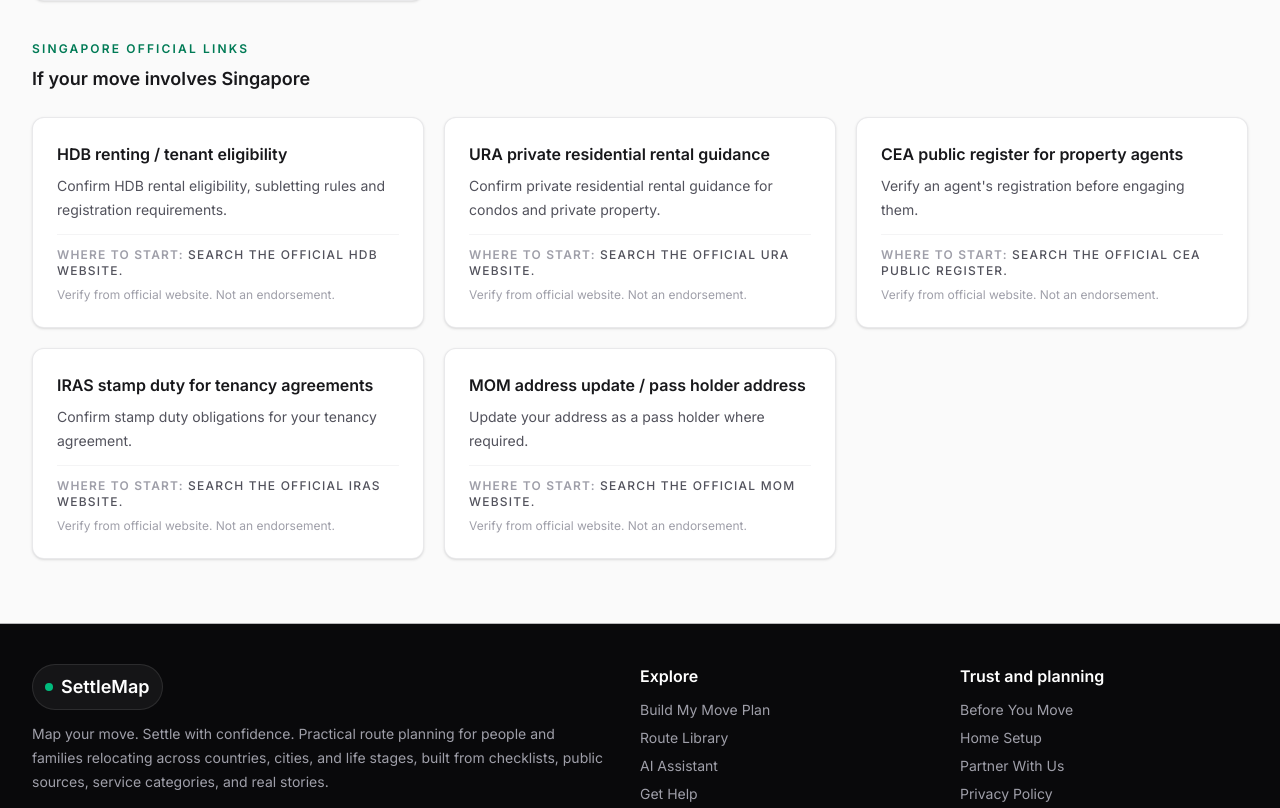
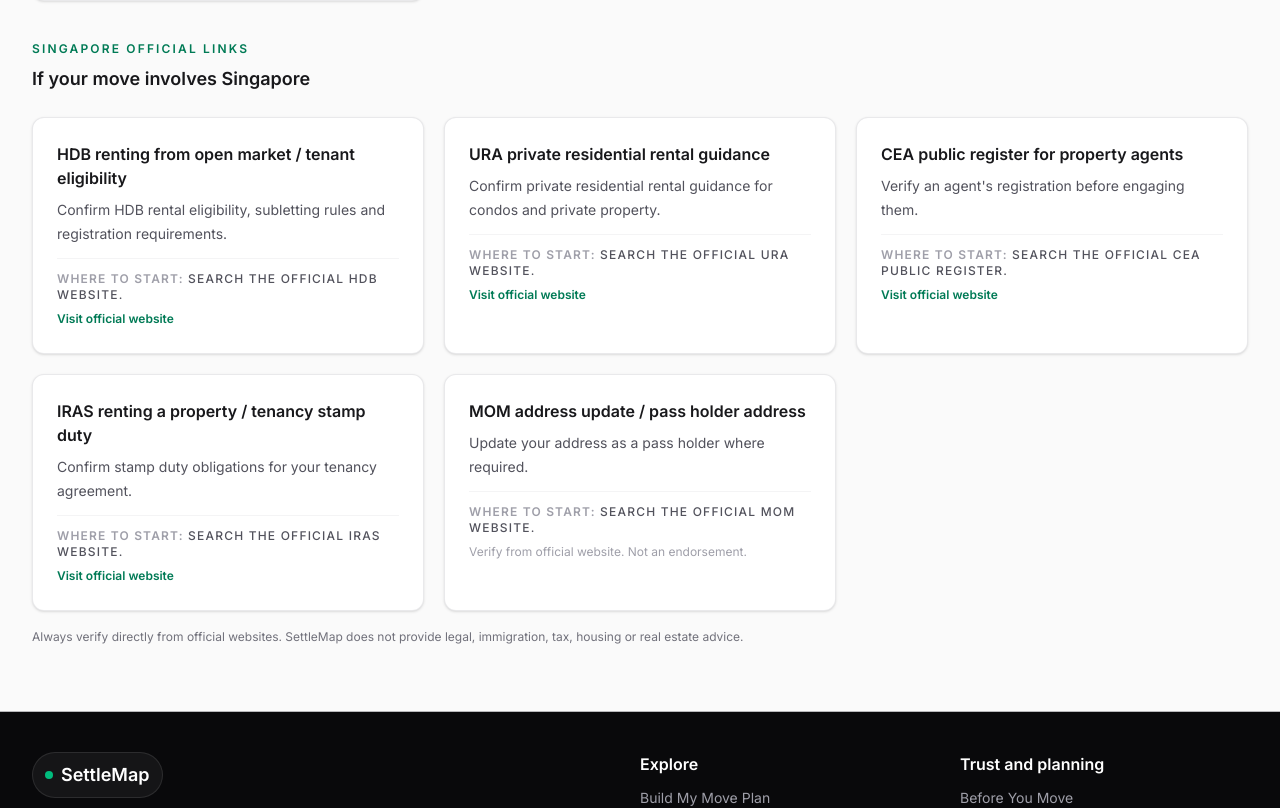
Before and after one commit to salestradzlah-code/videshflow-demo, a Next.js app: page /services in a window 1280 px wide. Shown: the part 3437-4245 px from the top of the page. Built offline with nearby package versions, Linux system fonts and the light colour scheme.

Commit message:
V9.2.1 Singapore official links polish

```diff
--- a/src/components/settlemap/RouteWizard.tsx
+++ b/src/components/settlemap/RouteWizard.tsx
@@ -3,7 +3,7 @@
 import Link from "next/link";
 import { useEffect, useMemo, useRef, useState, type ReactNode } from "react";
 import { ArrowRight, Bot, CalendarDays, CheckCircle2, Clock3, Copy, FileSearch, Globe2, Plane, RefreshCcw, Route, ShieldCheck, Sparkles, UploadCloud } from "lucide-react";
-import { addOnOptions, cookingOptions, destinations, documentCategories, domesticEssentials, furnishingOptions, getTransportPrefOptions, moveDateOptions, moveInWindowOptions, moveReasons, occupancyOptions, passTypeOptions, petOptions, platformStats, profiles, realStories, roomTypeOptions, serviceCategories, singaporeOfficialLinkCategories, smokingOptions, type AddOnKey, type Destination, type DestinationKey, type MoveDateKey, type MoveReason, type MoveReasonKey, type PetKey, type Profile, type ProfileKey, type TimelineTask } from "@/data/demoPlatform";
+import { addOnOptions, cookingOptions, destinations, documentCategories, domesticEssentials, furnishingOptions, getTransportPrefOptions, moveDateOptions, moveInWindowOptions, moveReasons, occupancyOptions, OFFICIAL_LINKS_DISCLAIMER, passTypeOptions, petOptions, platformStats, profiles, realStories, roomTypeOptions, serviceCategories, singaporeOfficialLinkCategories, smokingOptions, type AddOnKey, type Destination, type DestinationKey, type MoveDateKey, type MoveReason, type MoveReasonKey, type PetKey, type Profile, type ProfileKey, type TimelineTask } from "@/data/demoPlatform";
 import { buildTimeline, calculateProgress, getMoveDateLabels, groupByPhase } from "@/lib/relocationTimeline";
 import { DISCLAIMER_SHORT } from "@/lib/constants";
 import { SearchableSelect } from "@/components/ui/SearchableSelect";
@@ -1010,10 +1010,22 @@
           <div key={category.key} className="rounded-xl bg-zinc-50 p-3 text-sm leading-6 text-zinc-700">
             <p className="font-medium text-zinc-900">{category.title}</p>
             <p className="mt-1 text-xs leading-5 text-zinc-600">{category.whatToDo}</p>
-            <p className="mt-1 text-xs font-semibold text-zinc-500">Verify from official website</p>
+            {category.url ? (
+              <a
+                href={category.url}
+                target="_blank"
+                rel="noopener noreferrer"
+                className="mt-1 inline-block text-xs font-semibold text-emerald-700 underline hover:text-emerald-800"
+              >
+                Visit official website
+              </a>
+            ) : (
+              <p className="mt-1 text-xs font-semibold text-zinc-500">Verify from official website</p>
+            )}
           </div>
         ))}
       </div>
+      <p className="mt-4 text-xs leading-5 text-zinc-500">{OFFICIAL_LINKS_DISCLAIMER}</p>
     </div>
   );
 }
--- a/src/components/settlemap/ServicesDirectory.tsx
+++ b/src/components/settlemap/ServicesDirectory.tsx
@@ -21,7 +21,7 @@
 } from "lucide-react";
 import { InfoBanner } from "@/components/ui/InfoBanner";
 import { DIRECTORY_DISCLAIMER } from "@/lib/constants";
-import { ACTION_LINKS_NOT_ENDORSEMENT, actionLinkCategories, singaporeOfficialLinkCategories } from "@/data/demoPlatform";
+import { ACTION_LINKS_NOT_ENDORSEMENT, actionLinkCategories, OFFICIAL_LINKS_DISCLAIMER, singaporeOfficialLinkCategories } from "@/data/demoPlatform";
 
 type ServiceGroup = "Housing" | "Moving and goods" | "Connectivity and utilities" | "Money and insurance" | "Health and family" | "Transport and admin";
 
@@ -234,10 +234,22 @@
                 <p className="mt-3 border-t border-zinc-100 pt-3 text-xs font-semibold uppercase tracking-[0.1em] text-zinc-400">
                   Where to start: <span className="font-medium text-zinc-600">{category.whereToStart}</span>
                 </p>
-                <p className="mt-2 text-xs text-zinc-400">Verify from official website. Not an endorsement.</p>
+                {category.url ? (
+                  <a
+                    href={category.url}
+                    target="_blank"
+                    rel="noopener noreferrer"
+                    className="mt-2 inline-block text-xs font-semibold text-emerald-700 underline hover:text-emerald-800"
+                  >
+                    Visit official website
+                  </a>
+                ) : (
+                  <p className="mt-2 text-xs text-zinc-400">Verify from official website. Not an endorsement.</p>
+                )}
               </div>
             ))}
           </div>
+          <p className="mt-4 text-xs leading-5 text-zinc-500">{OFFICIAL_LINKS_DISCLAIMER}</p>
         </div>
       </div>
     </div>
--- a/src/data/demoPlatform.ts
+++ b/src/data/demoPlatform.ts
@@ -475,6 +475,9 @@
   title: string;
   whatToDo: string;
   whereToStart: string;
+  // V9.2.1 — only set when the exact official government/statutory-board URL has been confirmed.
+  // If absent, the UI must show "Verify from official website" instead of a link.
+  url?: string;
 };
 
 // Generic, destination-agnostic action categories. No external URLs are included on purpose —
@@ -495,16 +498,50 @@
 // Singapore-specific official link categories — verbatim from the V9 official links section,
 // kept here so both the route wizard and the Services Directory can share one source of truth.
 export const singaporeOfficialLinkCategories: ActionLinkCategory[] = [
-  { key: "hdb", title: "HDB renting / tenant eligibility", whatToDo: "Confirm HDB rental eligibility, subletting rules and registration requirements.", whereToStart: "Search the official HDB website." },
-  { key: "ura", title: "URA private residential rental guidance", whatToDo: "Confirm private residential rental guidance for condos and private property.", whereToStart: "Search the official URA website." },
-  { key: "cea", title: "CEA public register for property agents", whatToDo: "Verify an agent's registration before engaging them.", whereToStart: "Search the official CEA public register." },
-  { key: "iras", title: "IRAS stamp duty for tenancy agreements", whatToDo: "Confirm stamp duty obligations for your tenancy agreement.", whereToStart: "Search the official IRAS website." },
-  { key: "mom", title: "MOM address update / pass holder address", whatToDo: "Update your address as a pass holder where required.", whereToStart: "Search the official MOM website." },
+  {
+    key: "hdb",
+    title: "HDB renting from open market / tenant eligibility",
+    whatToDo: "Confirm HDB rental eligibility, subletting rules and registration requirements.",
+    whereToStart: "Search the official HDB website.",
+    url: "https://www.hdb.gov.sg/residential/renting-a-flat/renting-from-the-open-market/eligibility",
+  },
+  {
+    key: "ura",
+    title: "URA private residential rental guidance",
+    whatToDo: "Confirm private residential rental guidance for condos and private property.",
+    whereToStart: "Search the official URA website.",
+    url: "https://www.ura.gov.sg/Corporate/Property/Residential/Renting-Property",
+  },
+  {
+    key: "cea",
+    title: "CEA public register for property agents",
+    whatToDo: "Verify an agent's registration before engaging them.",
+    whereToStart: "Search the official CEA public register.",
+    url: "https://eservices.cea.gov.sg/aceas/public-register/",
+  },
+  {
+    key: "iras",
+    title: "IRAS renting a property / tenancy stamp duty",
+    whatToDo: "Confirm stamp duty obligations for your tenancy agreement.",
+    whereToStart: "Search the official IRAS website.",
+    url: "https://www.iras.gov.sg/taxes/stamp-duty/for-property/renting-a-property",
+  },
+  {
+    key: "mom",
+    title: "MOM address update / pass holder address",
+    whatToDo: "Update your address as a pass holder where required.",
+    whereToStart: "Search the official MOM website.",
+    // V9.2.1 — no single official URL covers all pass types (EP, S Pass, Work Permit, Dependant's Pass
+    // each have their own MOM page), so this stays verify-only rather than risk linking the wrong one.
+  },
 ];
 
 export const ACTION_LINKS_NOT_ENDORSEMENT =
   "These categories are research starting points, not endorsements or recommendations. SettleMap does not verify listings, agents, landlords, visas, taxes, insurance, schools or service providers. Always verify rule-sensitive matters with official sources.";
 
+export const OFFICIAL_LINKS_DISCLAIMER =
+  "Always verify directly from official websites. SettleMap does not provide legal, immigration, tax, housing or real estate advice.";
+
 export type Destination = (typeof destinations)[number];
 export type MoveReason = (typeof moveReasons)[number];
 export type Profile = (typeof profiles)[number];
```
